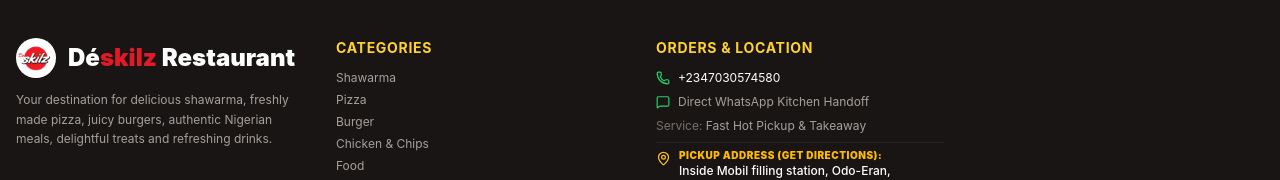
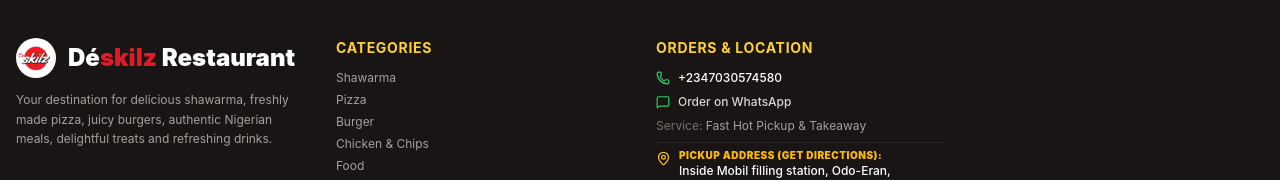
Before and after one commit to heropaulexy79/royallete, a Next.js app: page / in a window 1280 px wide. Shown: the part 3755-3935 px from the top of the page. Built offline with nearby package versions, Linux system fonts and the light colour scheme; no server answers; the database is empty.

Commit message:
update footer orders contact to clickable Order on WhatsApp link leading to restaurant WhatsApp chat

```diff
--- a/src/app/page.tsx
+++ b/src/app/page.tsx
@@ -334,7 +334,7 @@ export default function HomePage() {
             <Sparkles size={14} className="text-[#f59e0b]" /> Handcrafted Specials
           </span>
           <h2 className="text-2xl sm:text-4xl font-black text-brand-dark mt-1">
-            Featured Selections
+            Popular Right Now
           </h2>
           <p className="text-stone-500 text-sm sm:text-base mt-2">
             Cooked with authentic herbs, premium cuts, and fresh ingredients.
@@ -558,13 +558,28 @@ export default function HomePage() {
           <div>
             <h4 className="text-amber-300 font-bold text-sm uppercase tracking-wider mb-3">Orders & Location</h4>
             <ul className="space-y-2 text-xs">
-              <li className="flex items-center gap-2 text-white">
-                <Phone size={14} className="text-[#25D366]" /> +{settings.whatsapp_number || RESTAURANT_WHATSAPP_NUMBER}
-              </li>
-              <li className="flex items-center gap-2">
-                <MessageSquare size={14} className="text-[#25D366]" /> Direct WhatsApp Kitchen Handoff
+              <li>
+                <a
+                  href={`https://wa.me/${settings.whatsapp_number || RESTAURANT_WHATSAPP_NUMBER}`}
+                  target="_blank"
+                  rel="noopener noreferrer"
+                  className="flex items-center gap-2 text-white hover:text-[#25D366] transition-colors font-medium"
+                >
+                  <Phone size={14} className="text-[#25D366]" /> +{settings.whatsapp_number || RESTAURANT_WHATSAPP_NUMBER}
+                </a>
               </li>
               <li>
+                <a
+                  href={`https://wa.me/${settings.whatsapp_number || RESTAURANT_WHATSAPP_NUMBER}`}
+                  target="_blank"
+                  rel="noopener noreferrer"
+                  className="flex items-center gap-2 text-stone-300 hover:text-[#25D366] transition-colors font-medium group"
+                >
+                  <MessageSquare size={14} className="text-[#25D366] group-hover:scale-110 transition-transform" />
+                  <span>Order on WhatsApp</span>
+                </a>
+              </li>
+              <li className="text-stone-400">
                 <span className="text-stone-500">Service:</span> Fast Hot Pickup & Takeaway
               </li>
               <li className="pt-1.5 border-t border-stone-800/80">
```
